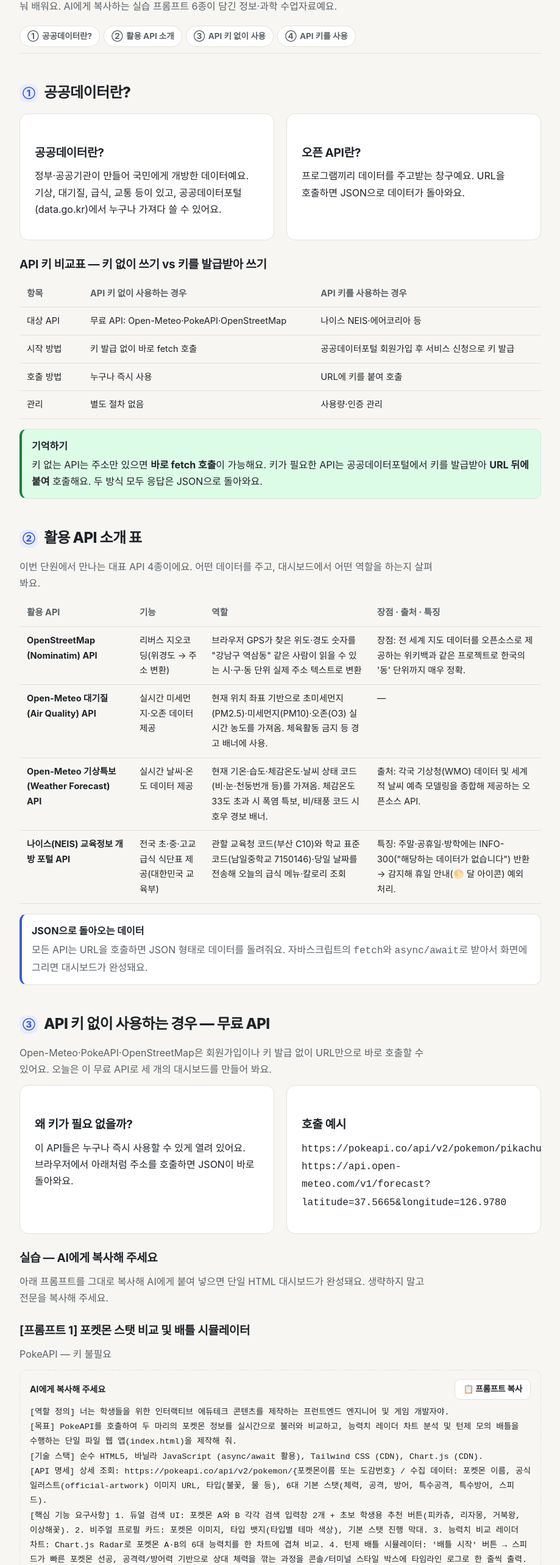
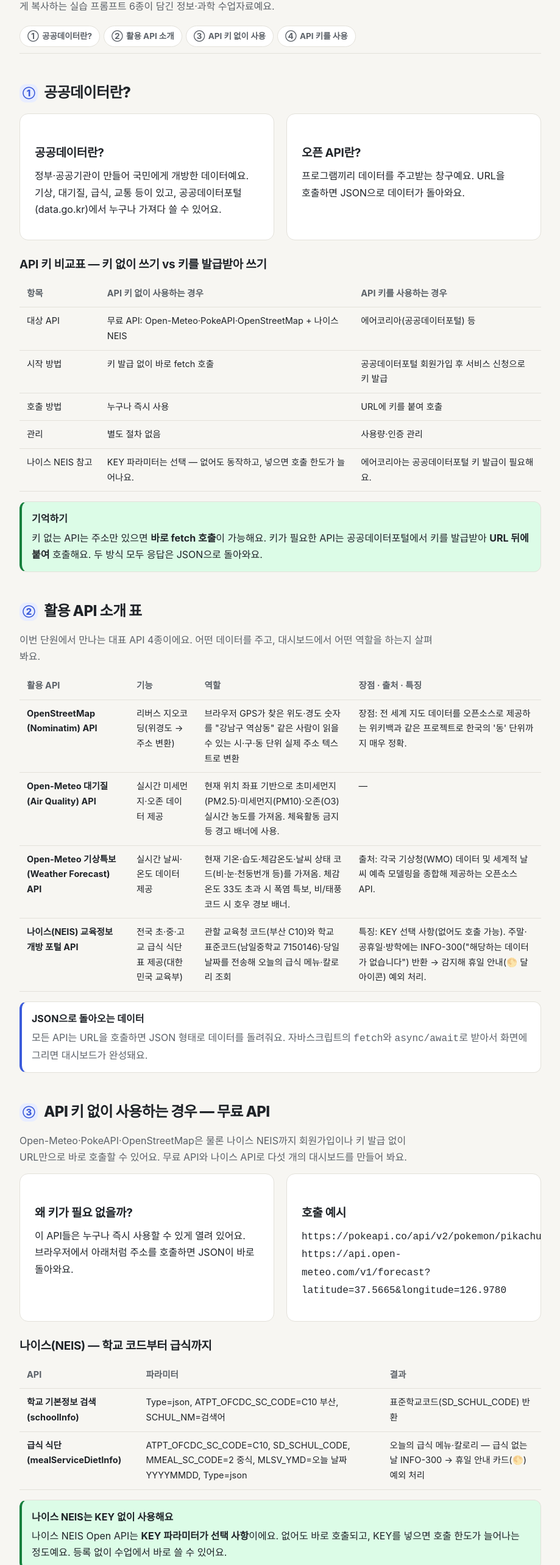
Before and after one commit to hjin118/makefunedu, a React (Vite) app: page /data in a window 1280 px wide. Shown: the part 225-2791 px from the top of the page at 61% size, without its empty margins (180-1099 px from the left). Built offline with nearby package versions, Linux system fonts and the light colour scheme; a web font is replaced by a local one.

Commit message:
fix: 나이스(NEIS) API는 KEY 선택사항 — API 키 없이 사용 파트로 재분류

```diff
--- a/src/pages/publicdata/PublicDataPage.tsx
+++ b/src/pages/publicdata/PublicDataPage.tsx
@@ -89,9 +89,9 @@ export default function PublicDataPage() {
         title="공공데이터 활용"
         intro={
           <>
-            공공 API를 호출해 웹 대시보드를 직접 만들어 봐요. Open-Meteo·PokeAPI·OpenStreetMap처럼{" "}
-            <strong>API 키 없이</strong> 바로 쓰는 방법과, 나이스 NEIS·에어코리아처럼{" "}
-            <strong>API 키를 발급받아</strong> 쓰는 방법 두 가지로 나눠 배워요. AI에게 복사하는 실습
+            공공 API를 호출해 웹 대시보드를 직접 만들어 봐요. Open-Meteo·PokeAPI·나이스 NEIS처럼{" "}
+            <strong>API 키 없이</strong> 바로 쓰는 방법과, 에어코리아처럼{" "}
+            <strong>API 키를 발급받아</strong> 확장하는 방법 두 가지로 나눠 배워요. AI에게 복사하는 실습
             프롬프트 6종이 담긴 정보·과학 수업자료예요.
           </>
         }
@@ -188,7 +188,7 @@ export default function PublicDataPage() {
         id="free"
         no="③"
         title="API 키 없이 사용하는 경우 — 무료 API"
-        intro="Open-Meteo·PokeAPI·OpenStreetMap은 회원가입이나 키 발급 없이 URL만으로 바로 호출할 수 있어요. 오늘은 이 무료 API로 세 개의 대시보드를 만들어 봐요."
+        intro="Open-Meteo·PokeAPI·OpenStreetMap은 물론 나이스 NEIS까지 회원가입이나 키 발급 없이 URL만으로 바로 호출할 수 있어요. 무료 API와 나이스 API로 다섯 개의 대시보드를 만들어 봐요."
       >
         <div className="grid-2">
           <div className="card">
@@ -210,29 +210,6 @@ export default function PublicDataPage() {
           </div>
         </div>
 
-        <h3>실습 — AI에게 복사해 주세요</h3>
-        <p className="page-intro">
-          아래 프롬프트를 그대로 복사해 AI에게 붙여 넣으면 단일 HTML 대시보드가 완성돼요. 생략하지 말고
-          전문을 복사해 주세요.
-        </p>
-        {FREE_PROMPTS.map((prompt) => (
-          <PromptBlock key={prompt.id} prompt={prompt} />
-        ))}
-
-        <Note tone="warn" title="가상 시뮬레이터의 힘">
-          실시간 데이터는 상황이 변하지 않으면 화면도 변하지 않아요. 프롬프트 3처럼{" "}
-          <strong>가상 시뮬레이터</strong>를 함께 만들면 미세먼지·폭염 상황을 수업 중에 재현해 테스트할
-          수 있어요.
-        </Note>
-      </Sec>
-
-      {/* ④ API 키를 사용하는 경우 */}
-      <Sec
-        id="key"
-        no="④"
-        title="API 키를 사용하는 경우 — 나이스 NEIS·에어코리아"
-        intro="공공데이터포털(data.go.kr) 회원가입 → 마이페이지에서 API 키(서비스키) 발급 → URL 뒤에 ?ServiceKey=키 형태로 붙여 호출해요. 키가 있으면 더 많은 데이터·더 높은 호출 한도를 쓸 수 있어요."
-      >
         <h3>나이스(NEIS) — 학교 코드부터 급식까지</h3>
         <div className="table-wrap">
           <table className="simple">
@@ -257,11 +234,39 @@ export default function PublicDataPage() {
           </table>
         </div>
 
+        <Note tone="ok" title="나이스 NEIS는 KEY 없이 사용해요">
+          나이스 NEIS Open API는 <strong>KEY 파라미터가 선택 사항</strong>이에요. 없어도 바로 호출되고,
+          KEY를 넣으면 호출 한도가 늘어나는 정도예요. 등록 없이 수업에서 바로 쓸 수 있어요.
+        </Note>
+
         <Note tone="info" title="급식 없는 날의 예외 처리">
           주말·공휴일·방학에는 INFO-300("해당하는 데이터가 없습니다")이 돌아와요. 에러로 처리하지 말고
           감지해서 🌕 달 아이콘 휴일 안내 카드를 보여 주면 돼요.
         </Note>
 
+        <h3>실습 — AI에게 복사해 주세요</h3>
+        <p className="page-intro">
+          아래 프롬프트를 그대로 복사해 AI에게 붙여 넣으면 단일 HTML 대시보드가 완성돼요. 생략하지 말고
+          전문을 복사해 주세요.
+        </p>
+        {FREE_PROMPTS.map((prompt) => (
+          <PromptBlock key={prompt.id} prompt={prompt} />
+        ))}
+
+        <Note tone="warn" title="가상 시뮬레이터의 힘">
+          실시간 데이터는 상황이 변하지 않으면 화면도 변하지 않아요. 프롬프트 3처럼{" "}
+          <strong>가상 시뮬레이터</strong>를 함께 만들면 미세먼지·폭염 상황을 수업 중에 재현해 테스트할
+          수 있어요.
+        </Note>
+      </Sec>
+
+      {/* ④ API 키를 사용하는 경우 */}
+      <Sec
+        id="key"
+        no="④"
+        title="API 키를 사용하는 경우 — 에어코리아 확장"
+        intro="공공데이터포털(data.go.kr) 회원가입 → 마이페이지에서 API 키(서비스키) 발급 → URL 뒤에 ?ServiceKey=키 형태로 붙여 호출해요. 기본은 무료 Open-Meteo로 실행하고, 에어코리아 API 키를 연결하면 확장되는 실습이에요."
+      >
         <h3>에어코리아(한국환경공단)</h3>
         <div className="card">
           <p>
@@ -273,8 +278,8 @@ export default function PublicDataPage() {
 
         <h3>실습 — AI에게 복사해 주세요</h3>
         <p className="page-intro">
-          프롬프트 4·5는 무료 API 기본 동작에 API 키 확장 모드를 얹고, 프롬프트 6은 나이스 API로 우리
-          학교 급식 대시보드를 만들어요. 역시 전문을 그대로 복사해 주세요.
+          프롬프트 5는 무료 Open-Meteo 기본 동작에 에어코리아 API 키 확장 모드를 얹어요. 역시 전문을
+          그대로 복사해 주세요.
         </p>
         {KEY_PROMPTS.map((prompt) => (
           <PromptBlock key={prompt.id} prompt={prompt} />
--- a/src/pages/publicdata/data.ts
+++ b/src/pages/publicdata/data.ts
@@ -52,8 +52,8 @@ export const CONCEPT_CARDS: Array<{ title: string; body: string }> = [
 export const API_COMPARE_ROWS: ApiCompareRow[] = [
   {
     item: "대상 API",
-    free: "무료 API: Open-Meteo·PokeAPI·OpenStreetMap",
-    keyed: "나이스 NEIS·에어코리아 등",
+    free: "무료 API: Open-Meteo·PokeAPI·OpenStreetMap + 나이스 NEIS",
+    keyed: "에어코리아(공공데이터포털) 등",
   },
   {
     item: "시작 방법",
@@ -69,6 +69,11 @@ export const API_COMPARE_ROWS: ApiCompareRow[] = [
     item: "관리",
     free: "별도 절차 없음",
     keyed: "사용량·인증 관리",
+  },
+  {
+    item: "나이스 NEIS 참고",
+    free: "KEY 파라미터는 선택 — 없어도 동작하고, 넣으면 호출 한도가 늘어나요.",
+    keyed: "에어코리아는 공공데이터포털 키 발급이 필요해요.",
   },
 ];
 
@@ -99,11 +104,11 @@ export const API_INTRO_ROWS: ApiIntroRow[] = [
     feature: "전국 초·중·고교 급식 식단표 제공(대한민국 교육부)",
     role: "관할 교육청 코드(부산 C10)와 학교 표준코드(남일중학교 7150146)·당일 날짜를 전송해 오늘의 급식 메뉴·칼로리 조회",
     noteLabel: "특징",
-    note: '주말·공휴일·방학에는 INFO-300("해당하는 데이터가 없습니다") 반환 → 감지해 휴일 안내(🌕 달 아이콘) 예외 처리.',
+    note: 'KEY 선택 사항(없어도 호출 가능). 주말·공휴일·방학에는 INFO-300("해당하는 데이터가 없습니다") 반환 → 감지해 휴일 안내(🌕 달 아이콘) 예외 처리.',
   },
 ];
 
-/* ---------- ④ API 키를 사용하는 경우 — 개념 ---------- */
+/* ---------- ③ API 키 없이 사용 — 나이스 NEIS 개념 ---------- */
 
 export const NEIS_ROWS: Array<{ api: string; params: string; result: string }> = [
   {
@@ -162,14 +167,11 @@ export const FREE_PROMPTS: PromptItem[] = [
       "미세먼지·기상 변화를 실시간 확인할 수 없으므로 상황을 재현하는 가상 시뮬레이터도 만들어라.",
     ],
   },
-];
-
-export const KEY_PROMPTS: PromptItem[] = [
   {
     id: "school",
     no: "4",
     title: "스마트 학교 안전 통합 관제 대시보드",
-    subtitle: "무료 API + 나이스 급식 요청",
+    subtitle: "나이스 급식 API + 무료 날씨·대기질 API — KEY 없이 사용",
     lines: [
       "너는 프론트엔드 전문 개발자이자 UI/UX 디자이너야. 공공 API와 연동되는 [스마트 학교 안전 통합 관제 대시보드] 웹 애플리케이션을 단일 HTML 파일(HTML, CSS, JS 포함)로 작성해 줘. 상단 대형 학교 전경 일러스트 애니메이션 — 반응형 SVG 기반으로 본관·시계탑·게양대에서 펄럭이는 국기·창문 조명·운동장 트랙·좌우로 무한 드리프트하는 구름 CSS 키프레임 적용.",
       '[상단 헤더] 시스템 타이틀: "스마트 학교 안전 통합 관제 대시보드 (Smart School Safety)" / 대상 학교 설정: --중학교/선택, 현재 시각 실시간 표시(초 단위) / 비상 단계 표시기: 학교 종합 안전 지수(정상/주의/경계/심각) 뱃지.',
@@ -178,6 +180,22 @@ export const KEY_PROMPTS: PromptItem[] = [
       "남일중 급식 사항을 알려 주라.",
     ],
   },
+  {
+    id: "lunch",
+    no: "6",
+    title: "우리학교 급식자랑 대시보드",
+    subtitle: "나이스 API — KEY 선택(없어도 호출 가능)",
+    lines: [
+      '프로젝트 목표: 부산 동래구 중학교 "오늘의 급식 자랑 & 한줄평" 웹 대시보드 만들기. 중학생들이 우리 학교 급식 메뉴를 확인하고 친구들에게 공유하며 오늘의 급식에 별점과 한줄평 리뷰를 남길 수 있는 인터랙티브 급식 웹 대시보드. 단일 파일(HTML+CSS+JavaScript)로 작성.',
+      "1. 사용 API(나이스 교육정보 개방 포털): 학교 기본정보 검색 API(schoolInfo — Type=json, ATPT_OFCDC_SC_CODE=C10, SCHUL_NM=검색어 → 학교명·표준학교코드 목록 반환) / 급식 식단 정보 API(mealServiceDietInfo — ATPT_OFCDC_SC_CODE=C10, SD_SCHUL_CODE 기본값 동래구 소재 중학교 예: 7150117 동래중학교(학교 검색 시 동적 변경), MMEAL_SC_CODE=2 중식, MLSV_YMD=오늘 날짜 YYYYMMDD, Type=json).",
+      '2. 화면 구성·주요 기능: 트렌디한 급식판 테마(둥근 모서리·부드러운 그림자·파스텔톤 포인트), 모바일 반응형 / 상단 헤더: 선택된 학교명("🍱 동래중학교 급식 자랑!") + [학교 변경 🔍] 버튼(검색 모달) + 날짜 컨트롤러(< 어제 / 오늘 / 내일 >) / 학교 검색 모달: 학교명 검색 입력 → 결과 리스트 클릭 시 코드·이름 즉시 적용·모달 닫기, 선택 학교는 localStorage 저장해 새로고침 후에도 유지 / 메인 급식 카드(식판 형태): 밥·국·메인 반찬·후식 식판 칸칸이 그리드 배치, 알레르기 번호(1.5.13.)는 정규식(/\\([0-9.]+\\)/g) 제거해 깔끔한 메뉴명 표시(토글로 확인 가능), 총 칼로리 표시("🔥 오늘 급식: 820 kcal!") / 급식 리뷰 & 별점(localStorage 연동): 5점 만점 별 클릭 인터랙션, 한줄평 입력창 + [등록] 버튼, 등록된 별점·한줄평·작성 시간 리스트, localStorage에 [학교코드_날짜] 키로 저장해 날짜 이동 후 복귀 시 리뷰 유지(내 리뷰 삭제 버튼 포함) / 자랑하기: "📋 오늘 급식 친구에게 자랑하기" 클릭 시 [학교명/날짜/식단] 서식 복사 + "복사 완료! 친구에게 카톡으로 공유해 보세요 😋" 토스트.',
+      '3. 필수 예외 처리: 주말·공휴일·방학에는 INFO-300("해당하는 데이터가 없습니다") 반환 → 에러 대신 귀여운 휴일 안내 카드: 🌕 달 아이콘 + "오늘은 급식이 쉬어가는 날이에요! 달콤한 휴일(방학) 보내세요 🌕" (리뷰 폼 비활성화/숨김).',
+      "4. 개발 가이드: 프레임워크·무거운 외부 라이브러리 없이 순수 HTML5·CSS3·Vanilla JavaScript, fetch + async/await, 중학생·초보 개발자도 이해할 수 있게 함수·핵심 로직마다 상세한 한국어 주석.",
+    ],
+  },
+];
+
+export const KEY_PROMPTS: PromptItem[] = [
   {
     id: "trafficlight",
     no: "5",
@@ -191,17 +209,4 @@ export const KEY_PROMPTS: PromptItem[] = [
       "[출력 형식] 누락 없이 그대로 복사하여 사용할 수 있는 완성된 단일 index.html 코드로 출력해 줘.",
     ],
   },
-  {
-    id: "lunch",
-    no: "6",
-    title: "우리학교 급식자랑 대시보드",
-    subtitle: "나이스 API",
-    lines: [
-      '프로젝트 목표: 부산 동래구 중학교 "오늘의 급식 자랑 & 한줄평" 웹 대시보드 만들기. 중학생들이 우리 학교 급식 메뉴를 확인하고 친구들에게 공유하며 오늘의 급식에 별점과 한줄평 리뷰를 남길 수 있는 인터랙티브 급식 웹 대시보드. 단일 파일(HTML+CSS+JavaScript)로 작성.',
-      "1. 사용 API(나이스 교육정보 개방 포털): 학교 기본정보 검색 API(schoolInfo — Type=json, ATPT_OFCDC_SC_CODE=C10, SCHUL_NM=검색어 → 학교명·표준학교코드 목록 반환) / 급식 식단 정보 API(mealServiceDietInfo — ATPT_OFCDC_SC_CODE=C10, SD_SCHUL_CODE 기본값 동래구 소재 중학교 예: 7150117 동래중학교(학교 검색 시 동적 변경), MMEAL_SC_CODE=2 중식, MLSV_YMD=오늘 날짜 YYYYMMDD, Type=json).",
-      '2. 화면 구성·주요 기능: 트렌디한 급식판 테마(둥근 모서리·부드러운 그림자·파스텔톤 포인트), 모바일 반응형 / 상단 헤더: 선택된 학교명("🍱 동래중학교 급식 자랑!") + [학교 변경 🔍] 버튼(검색 모달) + 날짜 컨트롤러(< 어제 / 오늘 / 내일 >) / 학교 검색 모달: 학교명 검색 입력 → 결과 리스트 클릭 시 코드·이름 즉시 적용·모달 닫기, 선택 학교는 localStorage 저장해 새로고침 후에도 유지 / 메인 급식 카드(식판 형태): 밥·국·메인 반찬·후식 식판 칸칸이 그리드 배치, 알레르기 번호(1.5.13.)는 정규식(/\\([0-9.]+\\)/g) 제거해 깔끔한 메뉴명 표시(토글로 확인 가능), 총 칼로리 표시("🔥 오늘 급식: 820 kcal!") / 급식 리뷰 & 별점(localStorage 연동): 5점 만점 별 클릭 인터랙션, 한줄평 입력창 + [등록] 버튼, 등록된 별점·한줄평·작성 시간 리스트, localStorage에 [학교코드_날짜] 키로 저장해 날짜 이동 후 복귀 시 리뷰 유지(내 리뷰 삭제 버튼 포함) / 자랑하기: "📋 오늘 급식 친구에게 자랑하기" 클릭 시 [학교명/날짜/식단] 서식 복사 + "복사 완료! 친구에게 카톡으로 공유해 보세요 😋" 토스트.',
-      '3. 필수 예외 처리: 주말·공휴일·방학에는 INFO-300("해당하는 데이터가 없습니다") 반환 → 에러 대신 귀여운 휴일 안내 카드: 🌕 달 아이콘 + "오늘은 급식이 쉬어가는 날이에요! 달콤한 휴일(방학) 보내세요 🌕" (리뷰 폼 비활성화/숨김).',
-      "4. 개발 가이드: 프레임워크·무거운 외부 라이브러리 없이 순수 HTML5·CSS3·Vanilla JavaScript, fetch + async/await, 중학생·초보 개발자도 이해할 수 있게 함수·핵심 로직마다 상세한 한국어 주석.",
-    ],
-  },
 ];
```
